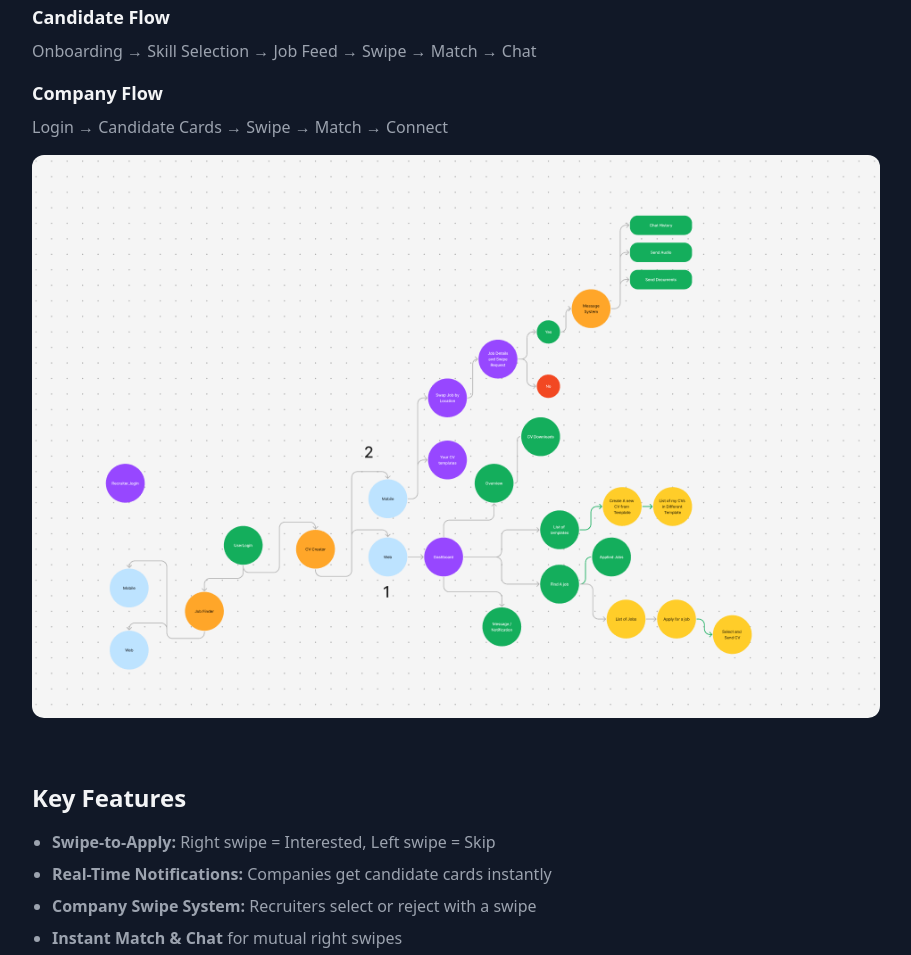
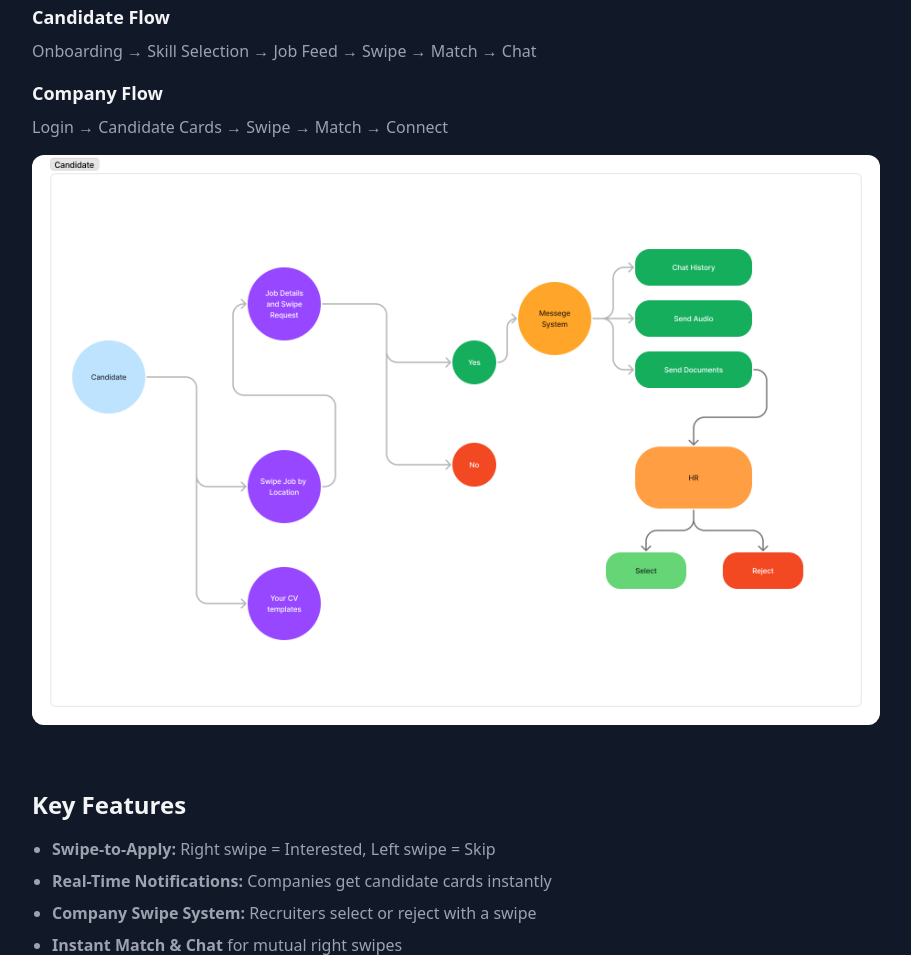
Before and after one commit to ranjanphk/Priyanka, a plain HTML site: page casestudy/jobswipe_case_study_html.html in a window 1280 px wide. Shown: the part 1317-2272 px from the top of the page, without its empty margins (184-1095 px from the left). Drawn offline with nearby package versions, Linux system fonts and the light colour scheme.

Commit message:
Flow CHanged

```diff
--- a/casestudy/jobswipe_case_study_html.html
+++ b/casestudy/jobswipe_case_study_html.html
@@ -76,7 +76,7 @@
         <p class="text-gray-400">Login → Candidate Cards → Swipe → Match → Connect</p>
       </div>
         <div class="w-full bg-gray-800 rounded-xl overflow-hidden">
-            <img src="./images/flow2.png"
+            <img src="./images/flow.jpg"
                 alt="flow"
                 class="block w-full h-auto object-contain" />
           </div>
```
Also changed, not shown: casestudy/images/flow.jpg (added), casestudy/images/flow1.png (deleted), casestudy/images/flow2.png (deleted).
